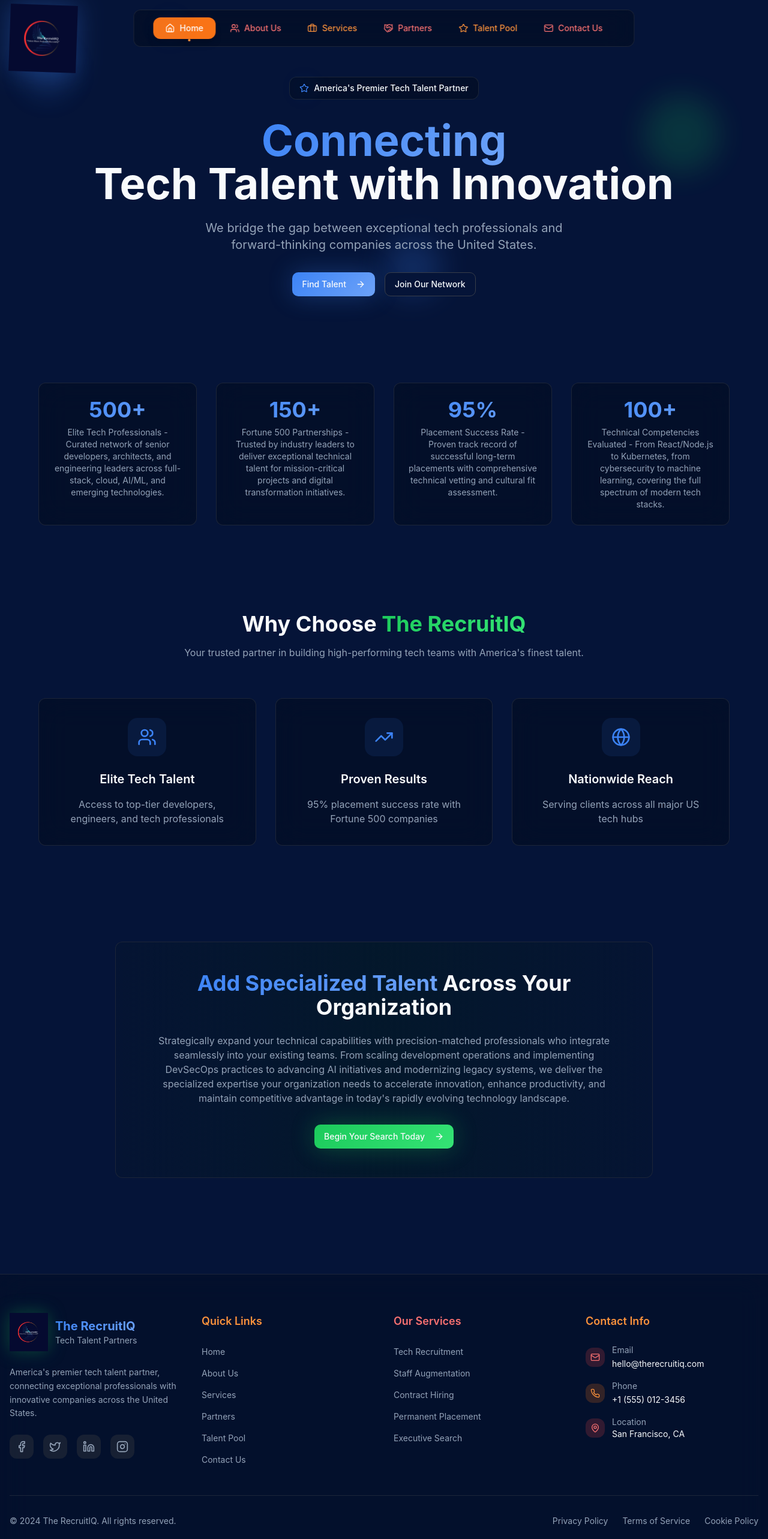
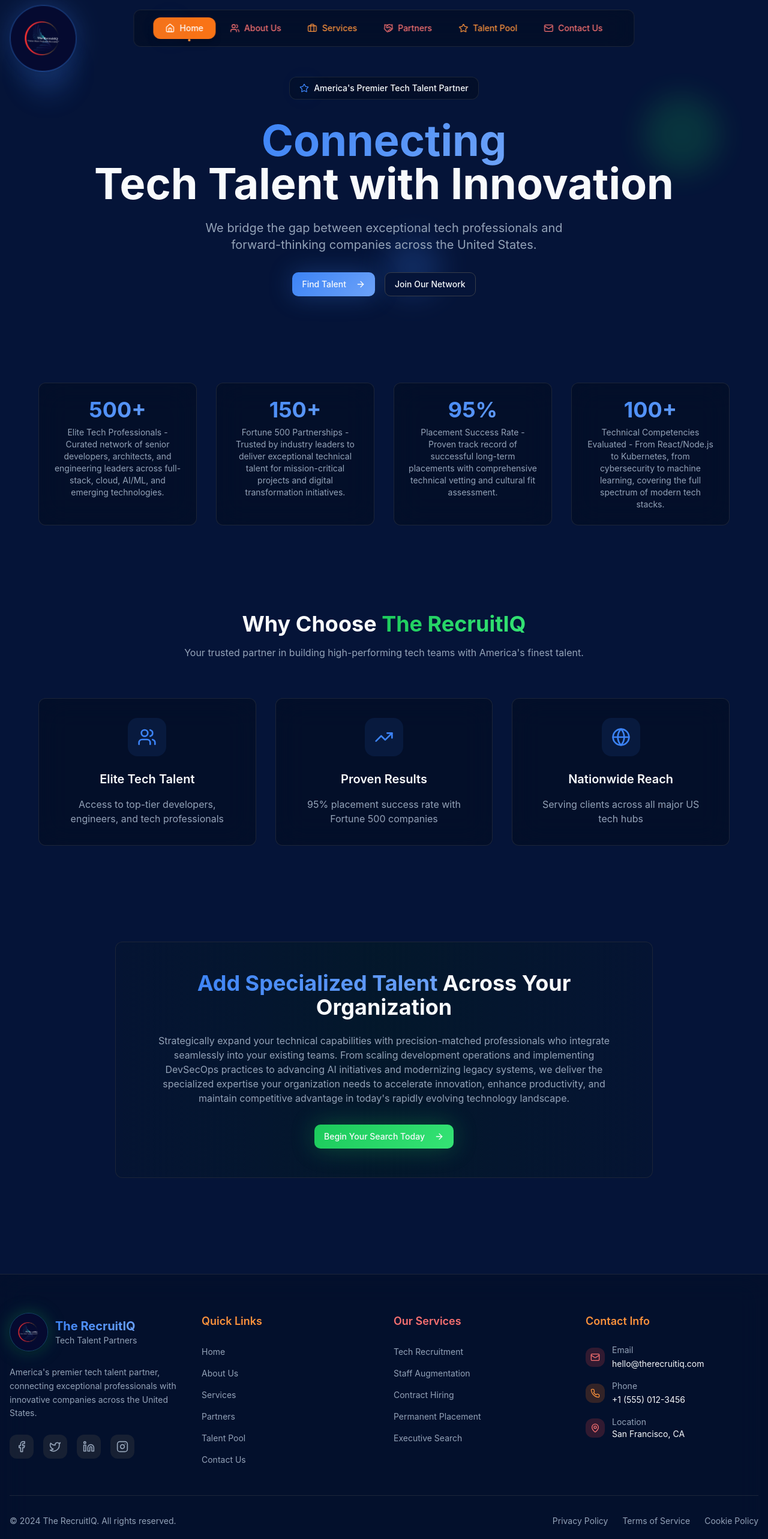
Before and after one commit to RahulAdminRecruitIQ/fluent-design-site, a React (Vite) app: page / in a window 1280 px wide. Shown: the top 2566 px of the page at 60% size. Built offline with nearby package versions, Linux system fonts and the light colour scheme.

Commit message:
Update company logo to circular shape

```diff
--- a/src/components/FloatingNavbar.tsx
+++ b/src/components/FloatingNavbar.tsx
@@ -34,7 +34,7 @@ const FloatingNavbar = () => {
           <img
             src="/lovable-uploads/701dd089-6545-4ee7-8e74-7ab9dad361ec.png"
             alt="The RecruitIQ"
-            className="w-[89px] h-[89px] md:w-[112px] md:h-[112px] logo-animated"
+            className="w-[89px] h-[89px] md:w-[112px] md:h-[112px] logo-animated rounded-full object-cover border-2 border-primary/20 shadow-lg"
           />
         </Link>
       </div>
--- a/src/components/Footer.tsx
+++ b/src/components/Footer.tsx
@@ -36,7 +36,7 @@ const Footer = () => {
               <img
                 src="/lovable-uploads/701dd089-6545-4ee7-8e74-7ab9dad361ec.png"
                 alt="The RecruitIQ"
-                className="w-16 h-16 logo-animated-small"
+                className="w-16 h-16 logo-animated-small rounded-full object-cover border border-primary/30 shadow-md"
               />
               <div className="ml-3">
                 <h3 className="text-xl font-bold text-gradient-primary">The RecruitIQ</h3>
--- a/src/index.css
+++ b/src/index.css
@@ -110,27 +110,25 @@
 @layer components {
   /* Logo Animation Styles */
   .logo-animated {
-    @apply opacity-100 transition-all duration-500;
-    border: none;
+    @apply opacity-100 transition-all duration-500 transform;
     animation: logo-glow 3s ease-in-out infinite, logo-float 4s ease-in-out infinite;
-    filter: drop-shadow(0 0 20px rgba(59, 130, 246, 0.3));
+    filter: drop-shadow(0 0 25px rgba(59, 130, 246, 0.4)) drop-shadow(0 0 15px rgba(34, 197, 94, 0.2));
   }
 
   .logo-animated:hover {
-    transform: scale(1.1) rotate(5deg);
-    filter: drop-shadow(0 0 30px rgba(59, 130, 246, 0.5));
+    transform: scale(1.15) rotate(8deg);
+    filter: drop-shadow(0 0 35px rgba(59, 130, 246, 0.6)) drop-shadow(0 0 20px rgba(34, 197, 94, 0.4));
   }
 
   .logo-animated-small {
-    @apply opacity-100 transition-all duration-300;
-    border: none;
+    @apply opacity-100 transition-all duration-300 transform;
     animation: logo-glow-subtle 4s ease-in-out infinite;
-    filter: drop-shadow(0 0 10px rgba(59, 130, 246, 0.2));
+    filter: drop-shadow(0 0 12px rgba(59, 130, 246, 0.3)) drop-shadow(0 0 8px rgba(34, 197, 94, 0.15));
   }
 
   .logo-animated-small:hover {
-    transform: scale(1.05);
-    filter: drop-shadow(0 0 15px rgba(59, 130, 246, 0.4));
+    transform: scale(1.08) rotate(3deg);
+    filter: drop-shadow(0 0 18px rgba(59, 130, 246, 0.5)) drop-shadow(0 0 12px rgba(34, 197, 94, 0.3));
   }
 
   /* Floating Elements */
```
